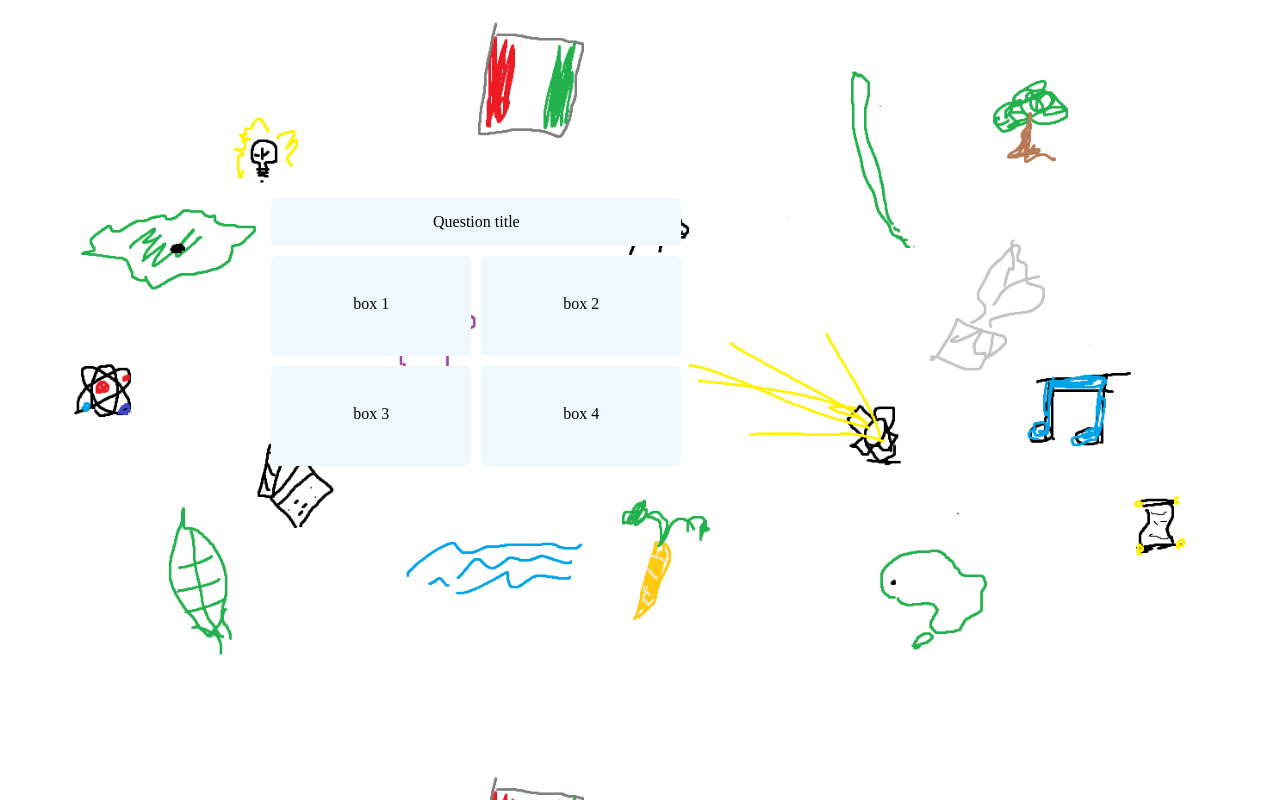
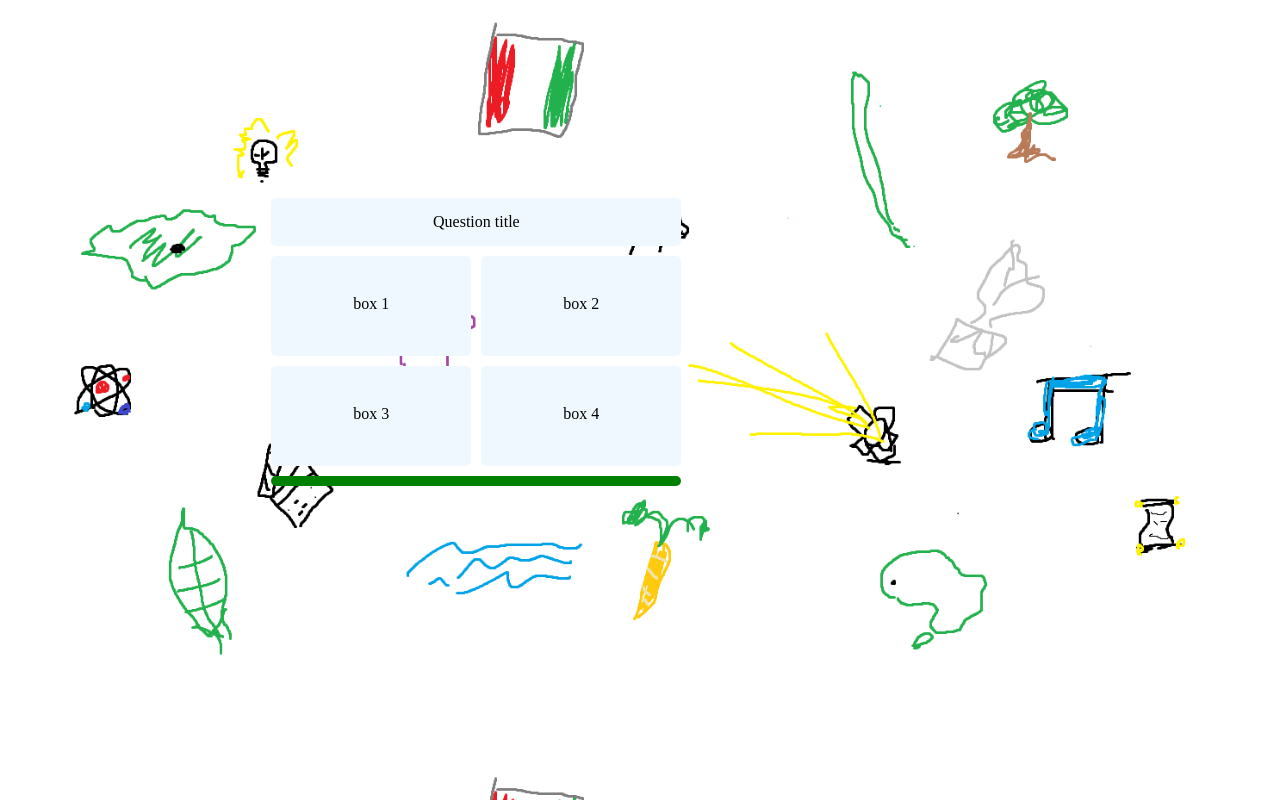
Before and after one commit to quackywackyy/CIS-223-Final, a plain HTML site: page index.html in a window 1280 px wide. Both pictures are taken after a click on the button "Start Quiz". Drawn offline with Linux system fonts and the light colour scheme; no server answers.

Commit message:
Added timer div. Still needs functionality

```diff
--- a/assets/styles/styles.css
+++ b/assets/styles/styles.css
@@ -57,6 +57,16 @@ body {
     border-radius: 5px;
 }
 
+#timer-box {
+    grid-column: 1 / span 2;
+    background-color: green;
+    border-radius: 5px;
+    min-height: 10px;
+    width: 410px;
+}
+
+
+
 #try-again {
     margin-top: 25%;
 }
--- a/index.html
+++ b/index.html
@@ -102,6 +102,9 @@
         <div id="question-4" class="question question-hover">
             box 4
         </div>
+        <div id="timer-box">
+
+        </div>
     </div>
     <div id="try-again" class="invisible-div">
         <p>Something went wrong loading questions. Try again later</p>
```
Also changed, not shown: assets/scripts/script.js (+9 -3 lines).
